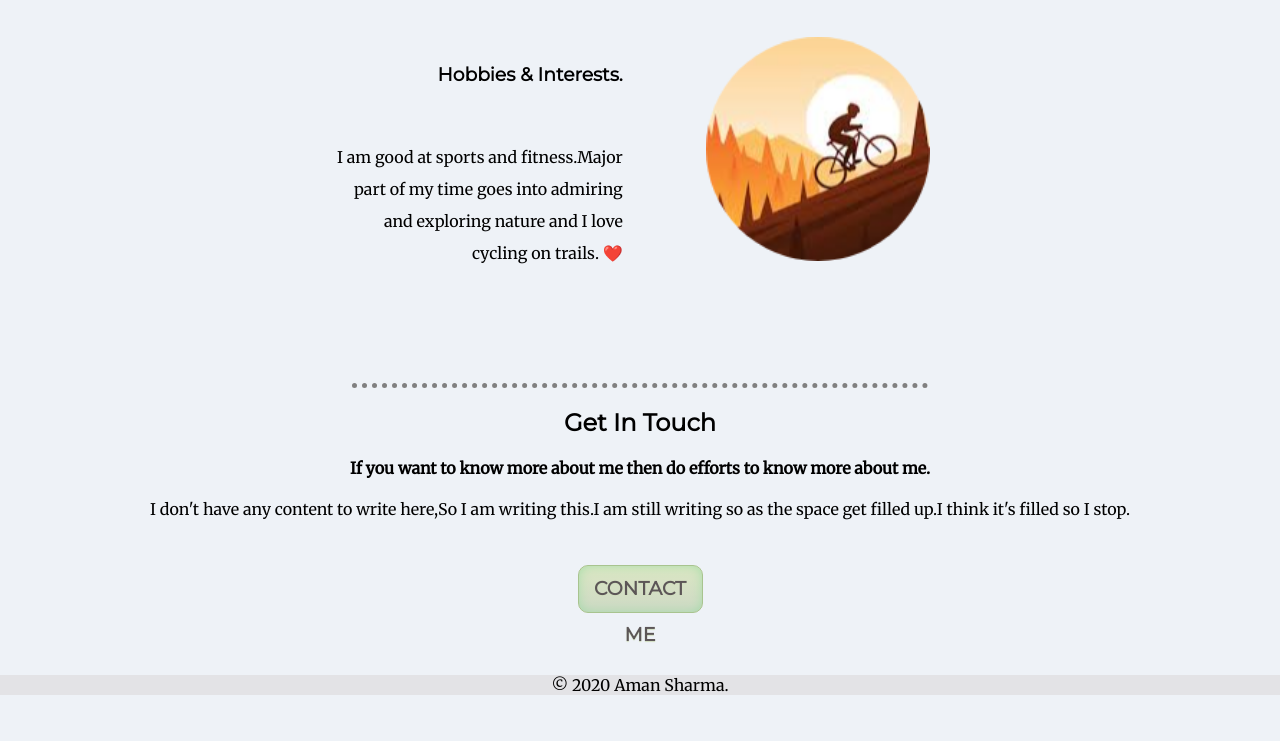
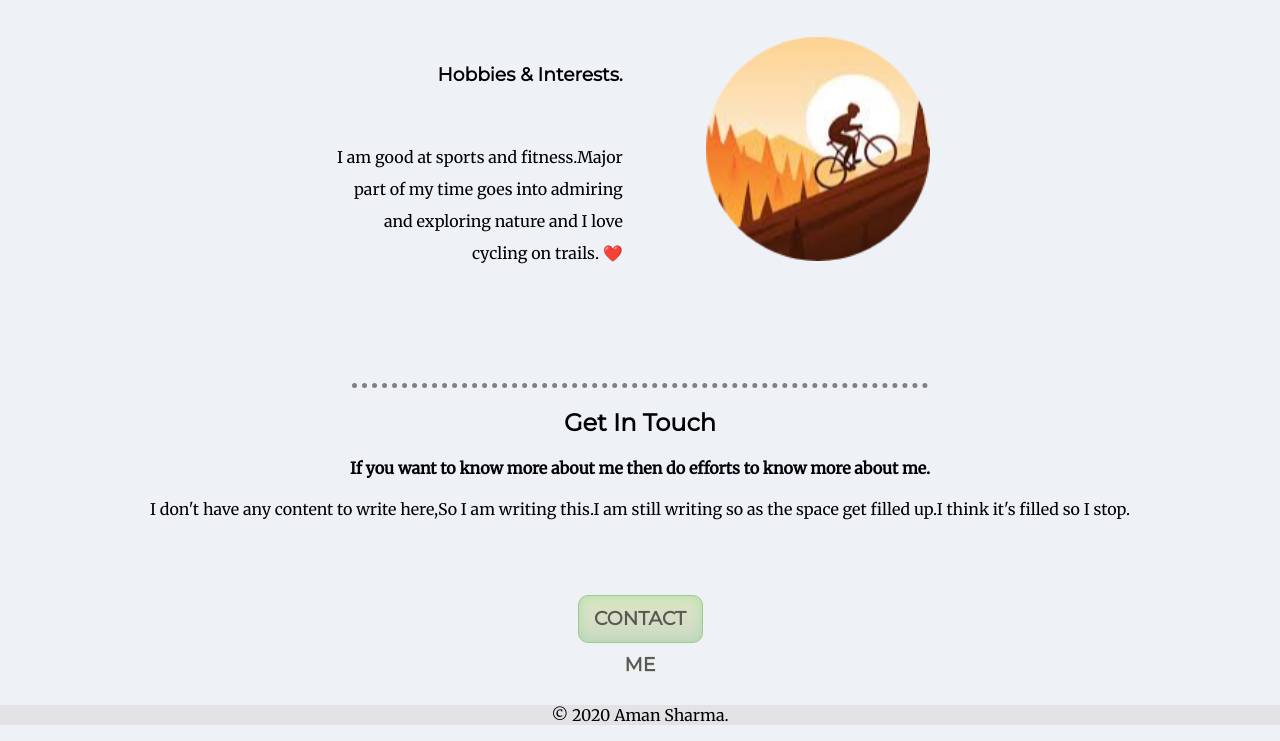
Before and after one commit to Cozi-code/Amanlive, a plain HTML site: page index.html in a window 1280 px wide. Shown: the part 1068-1809 px from the top of the page. Before the commit the page ends 1779 px from the top, so only its background shows below. Drawn offline with Linux system fonts and the light colour scheme.

Commit message:
Update styles.css

```diff
--- a/css/styles.css
+++ b/css/styles.css
@@ -142,5 +142,5 @@ width:123px;
 	top:1px;
 }
 .btn{
-margin:30px 0 30px 0;
+margin:60px 0 30px 0;
 }
```
